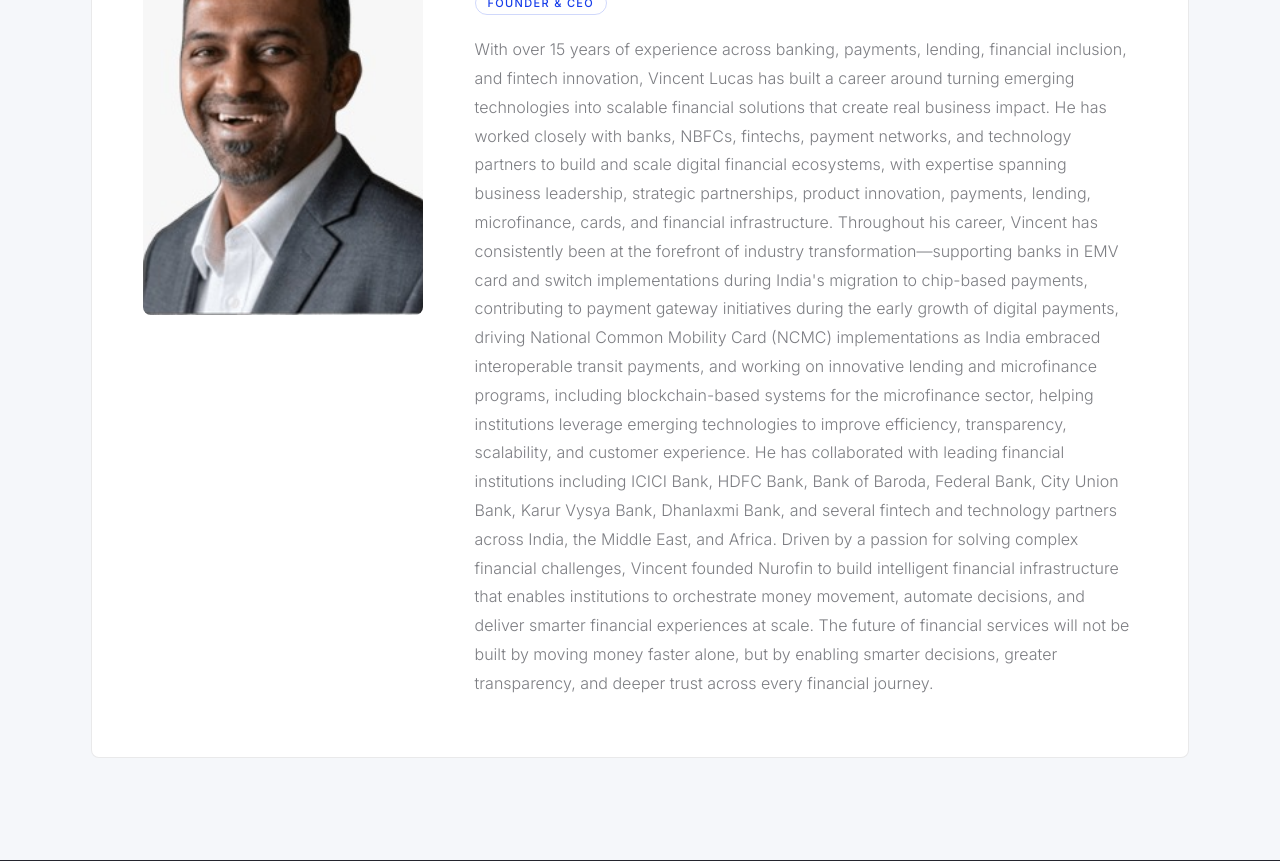
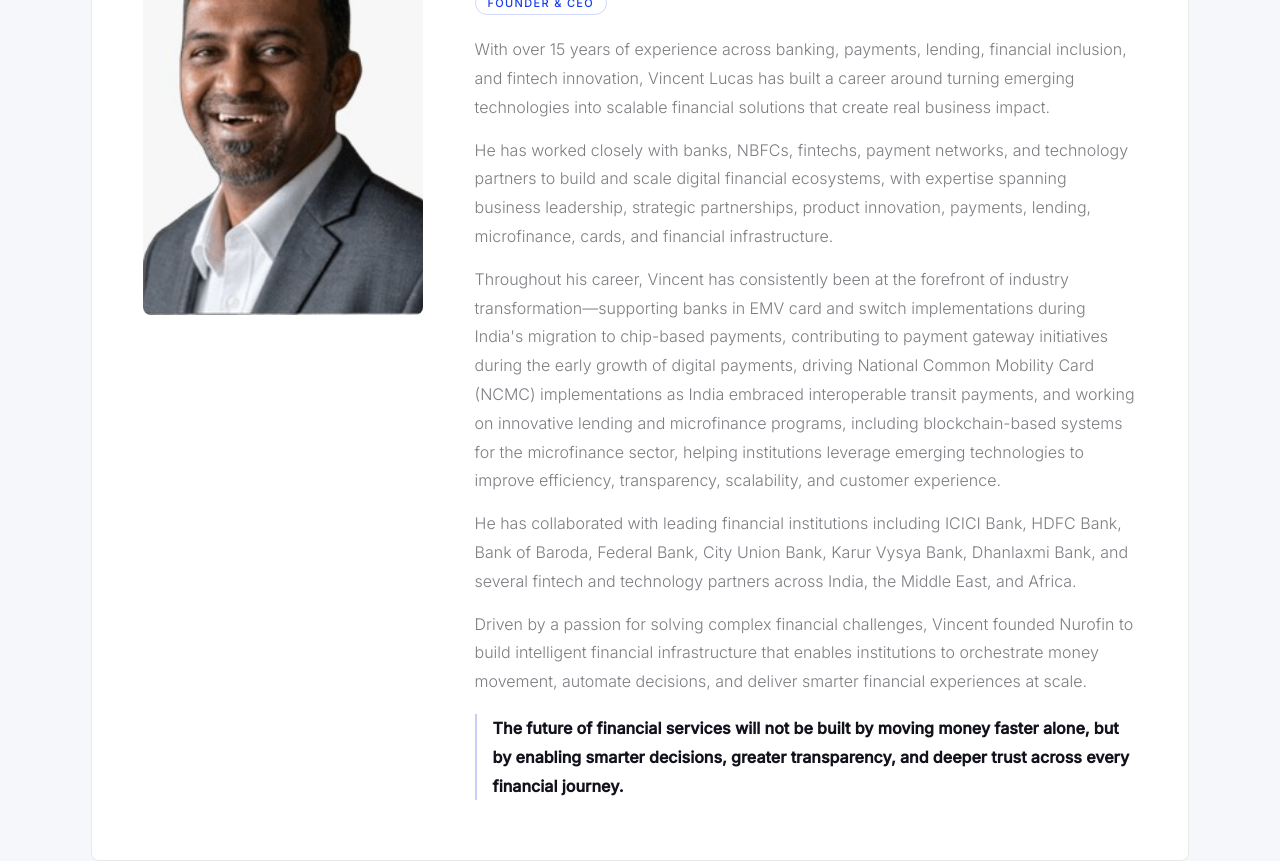
Before and after one commit to Nurofin-Quantum-HQ/nurofin, a React (Vite) app: page /about in a window 1280 px wide. Shown: the part 880-1741 px from the top of the page. Built offline with nearby package versions, Linux system fonts and the light colour scheme.

Commit message:
feat: launch BuildTrack product page, update CEO profile, and fix legal visibility

```diff
--- a/src/index.css
+++ b/src/index.css
@@ -1238,12 +1238,30 @@ a.nav__dropdown-item .nav__dropdown-title {
   border-color: rgba(23,62,234,0.2);
 }
 
+.leader-card__bio-wrap {
+  display: flex;
+  flex-direction: column;
+  gap: 14px;
+}
+
 .leader-card__bio {
   font-family: var(--body);
   font-size: clamp(14px, 1.3vw, 16px);
   font-weight: 300;
   color: var(--text-2);
   line-height: 1.8;
+}
+
+.leader-card__bio--quote {
+  margin-top: 4px;
+  padding-left: 16px;
+  border-left: 2px solid rgba(103,200,255,0.35);
+  color: var(--text);
+}
+
+.light-section .leader-card__bio--quote {
+  border-left-color: rgba(23,62,234,0.25);
+  color: var(--text);
 }
 
 .leader-card__tags {
--- a/src/pages/AboutPage.jsx
+++ b/src/pages/AboutPage.jsx
@@ -5,17 +5,14 @@ const leadership = [
     name: 'Vincent Lucas',
     role: 'Founder & CEO',
     photo: '/images/team/vincent.jpg',
-    bio: `With over 15 years of experience across banking, payments, lending, financial inclusion, and fintech innovation, Vincent Lucas has built a career around turning emerging technologies into scalable financial solutions that create real business impact.
-
-He has worked closely with banks, NBFCs, fintechs, payment networks, and technology partners to build and scale digital financial ecosystems, with expertise spanning business leadership, strategic partnerships, product innovation, payments, lending, microfinance, cards, and financial infrastructure.
-
-Throughout his career, Vincent has consistently been at the forefront of industry transformation—supporting banks in EMV card and switch implementations during India's migration to chip-based payments, contributing to payment gateway initiatives during the early growth of digital payments, driving National Common Mobility Card (NCMC) implementations as India embraced interoperable transit payments, and working on innovative lending and microfinance programs, including blockchain-based systems for the microfinance sector, helping institutions leverage emerging technologies to improve efficiency, transparency, scalability, and customer experience.
-
-He has collaborated with leading financial institutions including ICICI Bank, HDFC Bank, Bank of Baroda, Federal Bank, City Union Bank, Karur Vysya Bank, Dhanlaxmi Bank, and several fintech and technology partners across India, the Middle East, and Africa.
-
-Driven by a passion for solving complex financial challenges, Vincent founded Nurofin to build intelligent financial infrastructure that enables institutions to orchestrate money movement, automate decisions, and deliver smarter financial experiences at scale.
-
-The future of financial services will not be built by moving money faster alone, but by enabling smarter decisions, greater transparency, and deeper trust across every financial journey.`,
+    bio: [
+      'With over 15 years of experience across banking, payments, lending, financial inclusion, and fintech innovation, Vincent Lucas has built a career around turning emerging technologies into scalable financial solutions that create real business impact.',
+      'He has worked closely with banks, NBFCs, fintechs, payment networks, and technology partners to build and scale digital financial ecosystems, with expertise spanning business leadership, strategic partnerships, product innovation, payments, lending, microfinance, cards, and financial infrastructure.',
+      'Throughout his career, Vincent has consistently been at the forefront of industry transformation—supporting banks in EMV card and switch implementations during India\'s migration to chip-based payments, contributing to payment gateway initiatives during the early growth of digital payments, driving National Common Mobility Card (NCMC) implementations as India embraced interoperable transit payments, and working on innovative lending and microfinance programs, including blockchain-based systems for the microfinance sector, helping institutions leverage emerging technologies to improve efficiency, transparency, scalability, and customer experience.',
+      'He has collaborated with leading financial institutions including ICICI Bank, HDFC Bank, Bank of Baroda, Federal Bank, City Union Bank, Karur Vysya Bank, Dhanlaxmi Bank, and several fintech and technology partners across India, the Middle East, and Africa.',
+      'Driven by a passion for solving complex financial challenges, Vincent founded Nurofin to build intelligent financial infrastructure that enables institutions to orchestrate money movement, automate decisions, and deliver smarter financial experiences at scale.',
+    ],
+    bioQuote: 'The future of financial services will not be built by moving money faster alone, but by enabling smarter decisions, greater transparency, and deeper trust across every financial journey.',
   },
 ]
 
@@ -89,7 +86,19 @@ export default function AboutPage() {
                   <h2 className="leader-card__name">{p.name}</h2>
                   <span className="leader-card__role">{p.role}</span>
                 </div>
-                <p className="leader-card__bio">{p.bio}</p>
+                <div className="leader-card__bio-wrap">
+                  {Array.isArray(p.bio)
+                    ? p.bio.map((para, idx) => (
+                        <p key={idx} className="leader-card__bio">{para}</p>
+                      ))
+                    : <p className="leader-card__bio">{p.bio}</p>
+                  }
+                  {p.bioQuote && (
+                    <p className="leader-card__bio leader-card__bio--quote">
+                      <strong>{p.bioQuote}</strong>
+                    </p>
+                  )}
+                </div>
               </div>
             </div>
           ))}
```
